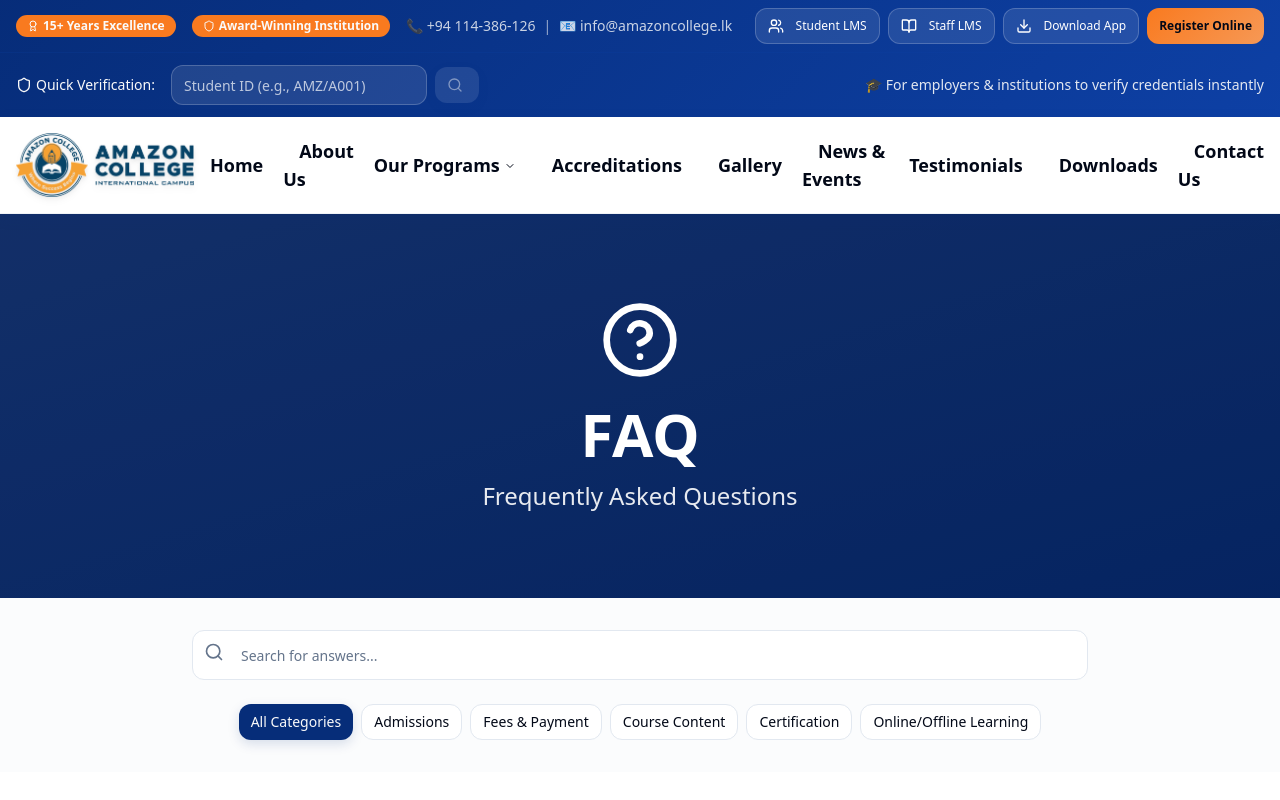
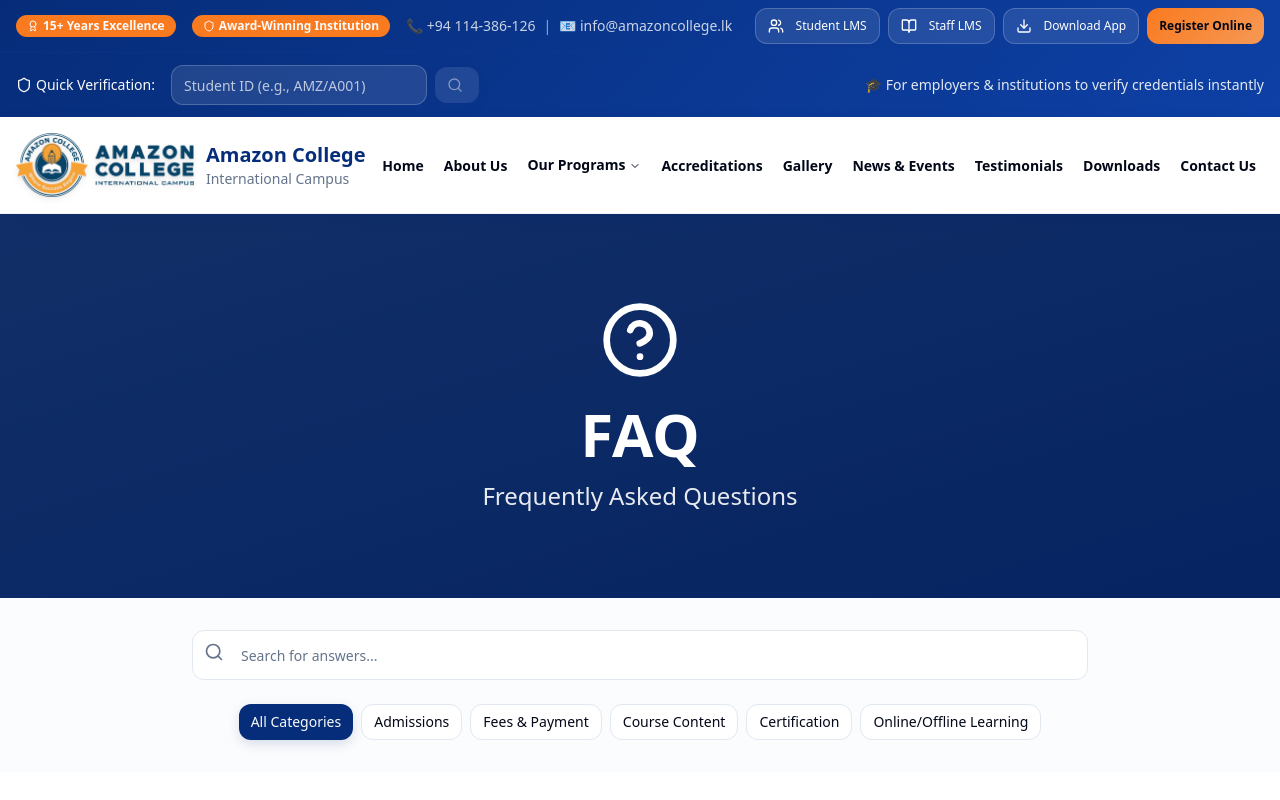
Before and after one commit to charmphyxle/amazon-campus-gateway, a React (Vite) app: page /faq in a window 1280 px wide. Shown: the top 800 px of the page. Built offline with nearby package versions, Linux system fonts and the light colour scheme.

Commit message:
Fix navigation and loading issues

```diff
--- a/src/components/Navigation.tsx
+++ b/src/components/Navigation.tsx
@@ -1,4 +1,5 @@
 import { useState, useEffect } from "react";
+import { Link, useLocation } from "react-router-dom";
 import { Button } from "@/components/ui/button";
 import {
   NavigationMenu,
@@ -13,6 +14,7 @@ import { ChevronDown, Menu, X } from "lucide-react";
 const Navigation = () => {
   const [mobileMenuOpen, setMobileMenuOpen] = useState(false);
   const [isScrolled, setIsScrolled] = useState(false);
+  const location = useLocation();
 
   useEffect(() => {
     const handleScroll = () => {
@@ -24,6 +26,11 @@ const Navigation = () => {
     return () => window.removeEventListener('scroll', handleScroll);
   }, []);
 
+  // Close mobile menu when route changes
+  useEffect(() => {
+    setMobileMenuOpen(false);
+  }, [location.pathname]);
+
   const programs = [
     { name: "TVEC & Short Courses", description: "6-month practical certificates", href: "/tvec-programs" },
     { name: "Diploma Programs", description: "Professional diploma courses", href: "/diploma-programs" },
@@ -33,105 +40,123 @@ const Navigation = () => {
   ];
 
   return (
-    <nav className={`${isScrolled ? 'bg-background/30' : 'bg-background/90'} backdrop-blur-md border-b border-border/50 sticky top-0 z-50 shadow-elegant transition-all duration-300`}>
-      <div className="container mx-auto px-4 py-2">
-        <div className="flex items-center justify-between h-16 lg:h-20">
+    <nav className={`${isScrolled ? 'bg-background/95' : 'bg-background/90'} backdrop-blur-md border-b border-border/50 sticky top-0 z-50 shadow-elegant transition-all duration-300`}>
+      <div className="container mx-auto px-3 sm:px-4 py-2">
+        <div className="flex items-center justify-between h-14 sm:h-16 lg:h-20">
           {/* Logo */}
           <div className="flex items-center flex-shrink-0">
-            <a href="/" className="flex items-center space-x-2 lg:space-x-3 group transition-transform hover:scale-105">
+            <Link to="/" className="flex items-center space-x-2 lg:space-x-3 group transition-transform hover:scale-105">
               <img
                 src="/lovable-uploads/04d74a51-2d96-43ee-b40d-8cf6fa3c32fe.png"
                 alt="Amazon College Logo"
-                className="h-12 lg:h-16 w-auto object-contain drop-shadow-md"
+                className="h-10 sm:h-12 lg:h-16 w-auto object-contain drop-shadow-md"
               />
-              {/* Logo text can be hidden on smaller screens if needed */}
-              {/* <div className="hidden md:block text-lg lg:text-xl font-bold text-primary group-hover:text-primary/80 transition-colors">
+              <div className="hidden sm:block text-sm md:text-lg lg:text-xl font-bold text-primary group-hover:text-primary/80 transition-colors">
                 Amazon College
-                <span className="block text-xs lg:text-sm font-normal text-muted-foreground">International Campus</span>
-              </div> */}
-            </a>
+                <span className="block text-xs md:text-sm font-normal text-muted-foreground">International Campus</span>
+              </div>
+            </Link>
           </div>
 
           {/* Desktop Navigation */}
-          <div className="hidden lg:flex items-center space-x-6 xl:space-x-8">
+          <div className="hidden xl:flex items-center space-x-4 2xl:space-x-6">
             <NavigationMenu>
               <NavigationMenuList>
                 <NavigationMenuItem>
-                  <NavigationMenuLink href="/" className="px-3 xl:px-4 py-3 text-base xl:text-lg font-semibold hover:text-primary transition-colors cursor-pointer">
+                  <NavigationMenuLink asChild>
+                    <Link to="/" className="px-2 2xl:px-3 py-2 text-sm 2xl:text-base font-semibold hover:text-primary transition-colors cursor-pointer">
                       Home
+                    </Link>
                   </NavigationMenuLink>
                 </NavigationMenuItem>
 
                 <NavigationMenuItem>
-                  <NavigationMenuLink href="/about" className="px-3 xl:px-4 py-3 text-base xl:text-lg font-semibold hover:text-primary transition-colors cursor-pointer">
+                  <NavigationMenuLink asChild>
+                    <Link to="/about" className="px-2 2xl:px-3 py-2 text-sm 2xl:text-base font-semibold hover:text-primary transition-colors cursor-pointer">
                       About Us
+                    </Link>
                   </NavigationMenuLink>
                 </NavigationMenuItem>
 
                 <NavigationMenuItem>
-                  <NavigationMenuTrigger className="px-3 xl:px-4 py-3 text-base xl:text-lg font-semibold">
+                  <NavigationMenuTrigger className="px-2 2xl:px-3 py-2 text-sm 2xl:text-base font-semibold">
                     Our Programs
                   </NavigationMenuTrigger>
                   <NavigationMenuContent>
-                    <div className="grid w-[400px] xl:w-[450px] gap-3 p-4 bg-background/95 backdrop-blur-sm border border-border/50">
+                    <div className="grid w-[350px] 2xl:w-[400px] gap-3 p-4 bg-background/95 backdrop-blur-sm border border-border/50">
                       {programs.map((program) => (
-                        <NavigationMenuLink
-                          key={program.name}
-                          href={program.href}
+                        <NavigationMenuLink key={program.name} asChild>
+                          <Link
+                            to={program.href}
                             className="block select-none space-y-1 rounded-md p-3 leading-none no-underline outline-none transition-colors hover:bg-accent hover:text-accent-foreground focus:bg-accent focus:text-accent-foreground cursor-pointer"
                           >
                             <div className="text-sm font-medium leading-none">{program.name}</div>
                             <p className="line-clamp-2 text-sm leading-snug text-muted-foreground">
                               {program.description}
                             </p>
+                          </Link>
                         </NavigationMenuLink>
                       ))}
-                      <NavigationMenuLink
-                        href="/programs"
+                      <NavigationMenuLink asChild>
+                        <Link
+                          to="/programs"
                           className="block select-none space-y-1 rounded-md p-3 leading-none no-underline outline-none transition-colors hover:bg-accent hover:text-accent-foreground focus:bg-accent focus:text-accent-foreground cursor-pointer border-t border-border/50 mt-2 pt-3"
                         >
                           <div className="text-sm font-medium leading-none text-primary">View All Programs</div>
                           <p className="line-clamp-2 text-sm leading-snug text-muted-foreground">
                             Browse our complete program catalog
                           </p>
+                        </Link>
                       </NavigationMenuLink>
                     </div>
                   </NavigationMenuContent>
                 </NavigationMenuItem>
 
                 <NavigationMenuItem>
-                  <NavigationMenuLink href="/accreditations" className="px-3 xl:px-4 py-3 text-base xl:text-lg font-semibold hover:text-primary transition-colors cursor-pointer">
+                  <NavigationMenuLink asChild>
+                    <Link to="/accreditations" className="px-2 2xl:px-3 py-2 text-sm 2xl:text-base font-semibold hover:text-primary transition-colors cursor-pointer">
                       Accreditations
+                    </Link>
                   </NavigationMenuLink>
                 </NavigationMenuItem>
 
                 <NavigationMenuItem>
-                  <NavigationMenuLink href="/gallery" className="px-3 xl:px-4 py-3 text-base xl:text-lg font-semibold hover:text-primary transition-colors cursor-pointer">
+                  <NavigationMenuLink asChild>
+                    <Link to="/gallery" className="px-2 2xl:px-3 py-2 text-sm 2xl:text-base font-semibold hover:text-primary transition-colors cursor-pointer">
                       Gallery
+                    </Link>
                   </NavigationMenuLink>
                 </NavigationMenuItem>
 
                 <NavigationMenuItem>
-                  <NavigationMenuLink href="/news-events" className="px-3 xl:px-4 py-3 text-base xl:text-lg font-semibold hover:text-primary transition-colors cursor-pointer">
+                  <NavigationMenuLink asChild>
+                    <Link to="/news-events" className="px-2 2xl:px-3 py-2 text-sm 2xl:text-base font-semibold hover:text-primary transition-colors cursor-pointer">
                       News & Events
+                    </Link>
                   </NavigationMenuLink>
                 </NavigationMenuItem>
 
                 <NavigationMenuItem>
-                  <NavigationMenuLink href="/testimonials" className="px-3 xl:px-4 py-3 text-base xl:text-lg font-semibold hover:text-primary transition-colors cursor-pointer">
+                  <NavigationMenuLink asChild>
+                    <Link to="/testimonials" className="px-2 2xl:px-3 py-2 text-sm 2xl:text-base font-semibold hover:text-primary transition-colors cursor-pointer">
                       Testimonials
+                    </Link>
                   </NavigationMenuLink>
                 </NavigationMenuItem>
 
                 <NavigationMenuItem>
-                  <NavigationMenuLink href="/downloads" className="px-3 xl:px-4 py-3 text-base xl:text-lg font-semibold hover:text-primary transition-colors cursor-pointer">
+                  <NavigationMenuLink asChild>
+                    <Link to="/downloads" className="px-2 2xl:px-3 py-2 text-sm 2xl:text-base font-semibold hover:text-primary transition-colors cursor-pointer">
                       Downloads
+                    </Link>
                   </NavigationMenuLink>
                 </NavigationMenuItem>
 
                 <NavigationMenuItem>
-                  <NavigationMenuLink href="/contact" className="px-3 xl:px-4 py-3 text-base xl:text-lg font-semibold hover:text-primary transition-colors cursor-pointer">
+                  <NavigationMenuLink asChild>
+                    <Link to="/contact" className="px-2 2xl:px-3 py-2 text-sm 2xl:text-base font-semibold hover:text-primary transition-colors cursor-pointer">
                       Contact Us
+                    </Link>
                   </NavigationMenuLink>
                 </NavigationMenuItem>
               </NavigationMenuList>
@@ -139,30 +164,50 @@ const Navigation = () => {
           </div>
 
           {/* Mobile Menu Button */}
-          <div className="lg:hidden">
+          <div className="xl:hidden">
             <Button
               variant="ghost"
               size="icon"
               onClick={() => setMobileMenuOpen(!mobileMenuOpen)}
+              className="h-8 w-8 sm:h-10 sm:w-10"
             >
-              {mobileMenuOpen ? <X /> : <Menu />}
+              {mobileMenuOpen ? <X className="h-4 w-4 sm:h-5 sm:w-5" /> : <Menu className="h-4 w-4 sm:h-5 sm:w-5" />}
             </Button>
           </div>
         </div>
 
         {/* Mobile Menu */}
         {mobileMenuOpen && (
-          <div className="lg:hidden border-t border-border bg-background/95 backdrop-blur-sm">
+          <div className="xl:hidden border-t border-border bg-background/95 backdrop-blur-sm">
             <div className="px-2 pt-2 pb-3 space-y-1 max-h-[80vh] overflow-y-auto">
-              <a href="/" className="block px-3 py-3 text-base font-medium hover:text-primary transition-colors border-b border-border/20">Home</a>
-              <a href="/about" className="block px-3 py-3 text-base font-medium hover:text-primary transition-colors border-b border-border/20">About Us</a>
-              <a href="/programs" className="block px-3 py-3 text-base font-medium hover:text-primary transition-colors border-b border-border/20">Our Programs</a>
-              <a href="/accreditations" className="block px-3 py-3 text-base font-medium hover:text-primary transition-colors border-b border-border/20">Accreditations</a>
-              <a href="/gallery" className="block px-3 py-3 text-base font-medium hover:text-primary transition-colors border-b border-border/20">Gallery</a>
-              <a href="/news-events" className="block px-3 py-3 text-base font-medium hover:text-primary transition-colors border-b border-border/20">News & Events</a>
-              <a href="/testimonials" className="block px-3 py-3 text-base font-medium hover:text-primary transition-colors border-b border-border/20">Testimonials</a>
-              <a href="/downloads" className="block px-3 py-3 text-base font-medium hover:text-primary transition-colors border-b border-border/20">Downloads</a>
-              <a href="/contact" className="block px-3 py-3 text-base font-medium hover:text-primary transition-colors">Contact Us</a>
+              <Link to="/" className="block px-3 py-3 text-base font-medium hover:text-primary transition-colors border-b border-border/20">Home</Link>
+              <Link to="/about" className="block px-3 py-3 text-base font-medium hover:text-primary transition-colors border-b border-border/20">About Us</Link>
+
+              {/* Mobile Programs Submenu */}
+              <div className="border-b border-border/20">
+                <div className="px-3 py-3 text-base font-medium text-muted-foreground">Our Programs</div>
+                <div className="pl-6 space-y-1">
+                  {programs.map((program) => (
+                    <Link
+                      key={program.name}
+                      to={program.href}
+                      className="block px-3 py-2 text-sm font-medium hover:text-primary transition-colors"
+                    >
+                      {program.name}
+                    </Link>
+                  ))}
+                  <Link to="/programs" className="block px-3 py-2 text-sm font-medium text-primary hover:text-primary/80 transition-colors">
+                    View All Programs
+                  </Link>
+                </div>
+              </div>
+
+              <Link to="/accreditations" className="block px-3 py-3 text-base font-medium hover:text-primary transition-colors border-b border-border/20">Accreditations</Link>
+              <Link to="/gallery" className="block px-3 py-3 text-base font-medium hover:text-primary transition-colors border-b border-border/20">Gallery</Link>
+              <Link to="/news-events" className="block px-3 py-3 text-base font-medium hover:text-primary transition-colors border-b border-border/20">News & Events</Link>
+              <Link to="/testimonials" className="block px-3 py-3 text-base font-medium hover:text-primary transition-colors border-b border-border/20">Testimonials</Link>
+              <Link to="/downloads" className="block px-3 py-3 text-base font-medium hover:text-primary transition-colors border-b border-border/20">Downloads</Link>
+              <Link to="/contact" className="block px-3 py-3 text-base font-medium hover:text-primary transition-colors">Contact Us</Link>
             </div>
           </div>
         )}
--- a/src/pages/Downloads.tsx
+++ b/src/pages/Downloads.tsx
@@ -1,3 +1,4 @@
+import { Link } from "react-router-dom";
 import Header from "@/components/Header";
 import Navigation from "@/components/Navigation";
 import Footer from "@/components/Footer";
@@ -234,7 +235,7 @@ const Downloads = () => {
             </p>
             <div className="flex flex-col sm:flex-row gap-4 justify-center">
               <Button asChild>
-                <a href="/contact">Contact Admissions</a>
+                <Link to="/contact">Contact Admissions</Link>
               </Button>
               <Button variant="outline" asChild>
                 <a href="tel:+94114386126">Call +94 114-386-126</a>
--- a/src/pages/FAQ.tsx
+++ b/src/pages/FAQ.tsx
@@ -1,3 +1,4 @@
+import { Link } from "react-router-dom";
 import { useState } from "react";
 import { Card, CardContent, CardDescription, CardHeader, CardTitle } from "@/components/ui/card";
 import { Button } from "@/components/ui/button";
@@ -237,10 +238,10 @@ const FAQ = () => {
 
             <div className="flex flex-col sm:flex-row gap-4 justify-center">
               <Button size="lg" asChild>
-                <a href="/contact">Contact Us</a>
+                <Link to="/contact">Contact Us</Link>
               </Button>
               <Button variant="outline" size="lg" asChild>
-                <a href="/apply">Start Application</a>
+                <Link to="/apply">Start Application</Link>
               </Button>
             </div>
           </div>
--- a/src/pages/NotFound.tsx
+++ b/src/pages/NotFound.tsx
@@ -1,4 +1,4 @@
-import { useLocation } from "react-router-dom";
+import { Link, useLocation } from "react-router-dom";
 import { useEffect } from "react";
 
 const NotFound = () => {
@@ -16,9 +16,9 @@ const NotFound = () => {
       <div className="text-center">
         <h1 className="text-4xl font-bold mb-4">404</h1>
         <p className="text-xl text-gray-600 mb-4">Oops! Page not found</p>
-        <a href="/" className="text-blue-500 hover:text-blue-700 underline">
+        <Link to="/" className="text-blue-500 hover:text-blue-700 underline">
           Return to Home
-        </a>
+        </Link>
       </div>
     </div>
   );
```
Also changed, not shown: src/pages/DegreePrograms.tsx (+6 -5 lines), src/pages/DiplomaPrograms.tsx (+6 -5 lines), src/pages/HNDPrograms.tsx (+6 -5 lines), src/pages/MastersPhDPrograms.tsx (+6 -5 lines), src/pages/OurPrograms.tsx (+6 -5 lines), src/pages/TVECPrograms.tsx (+6 -5 lines). Lines whose indentation alone changed are shown as unchanged.
